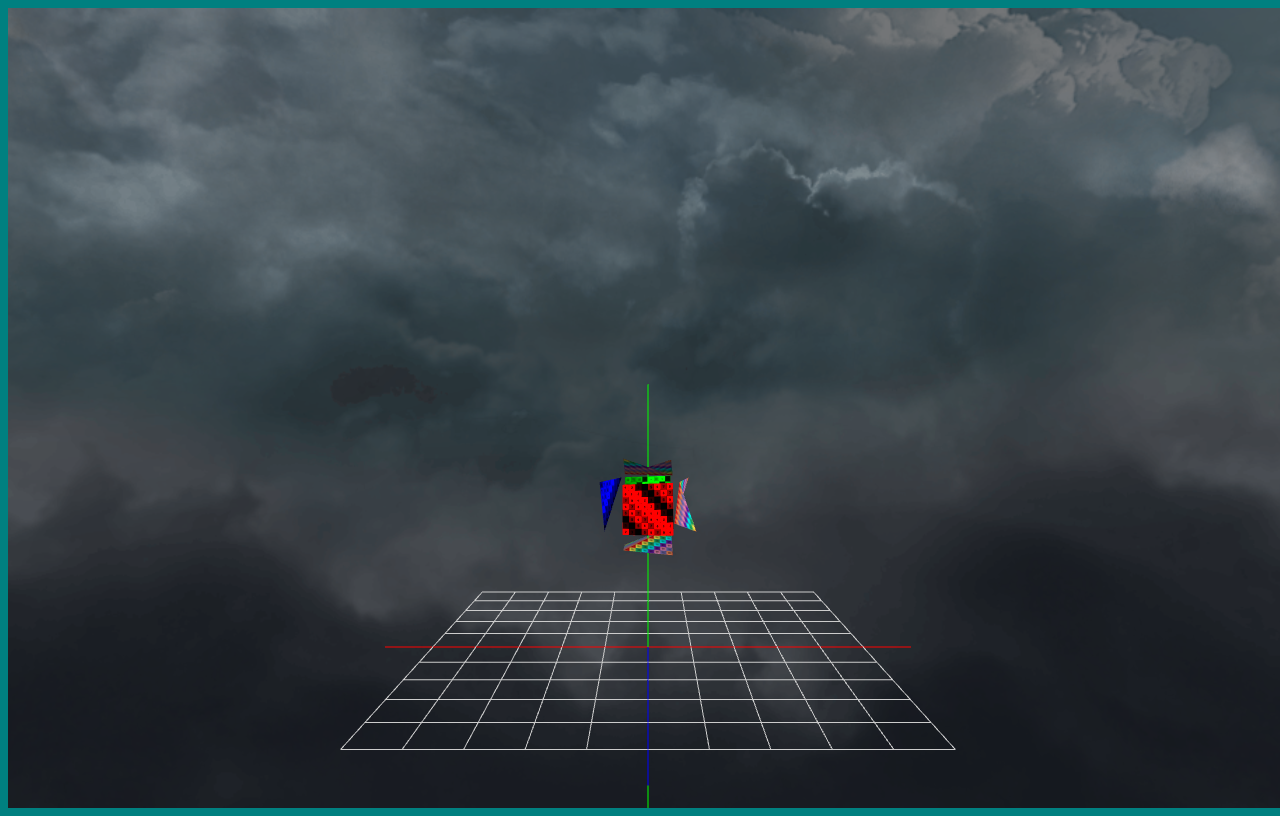
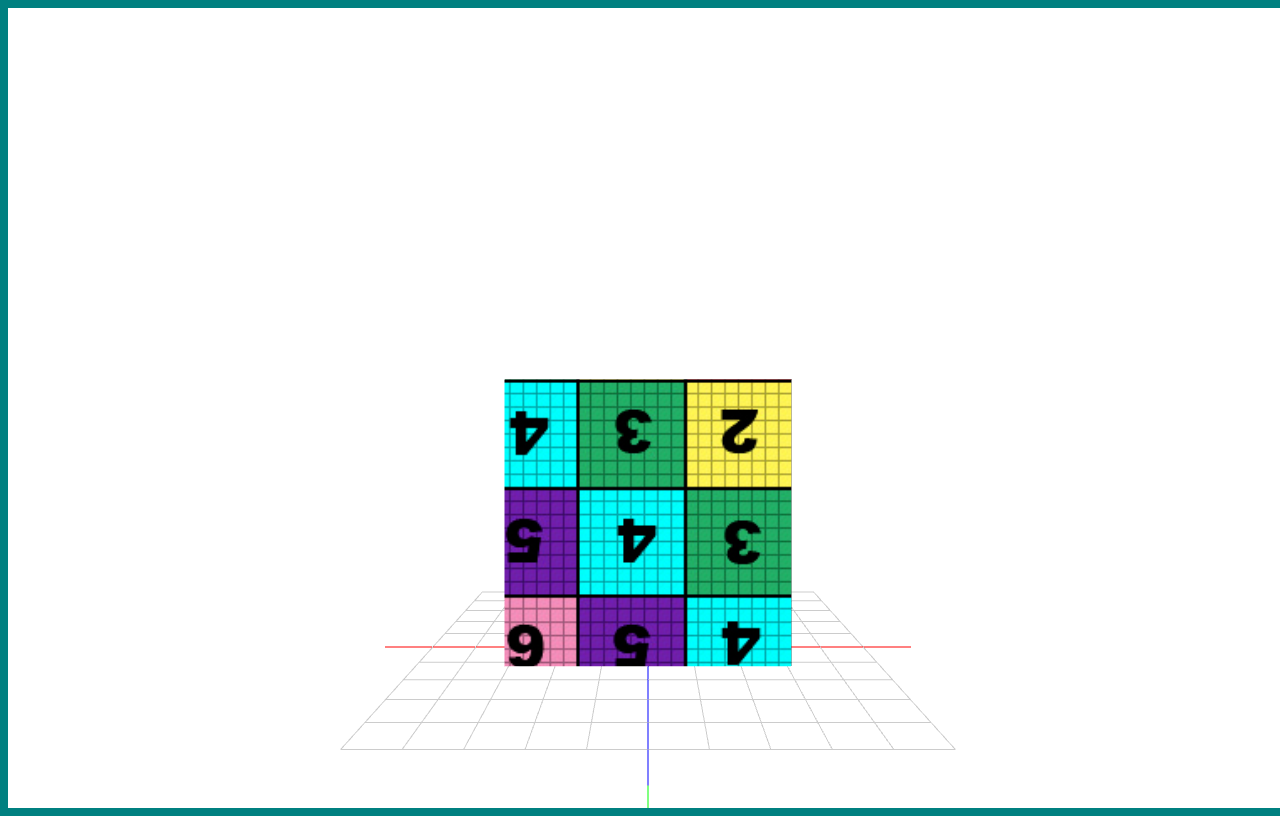
Before and after one commit to ccincotti3/FunWithWebGl, a website: page funWithWebGl/011/index.html in a window 1280 px wide. Drawn offline with Linux system fonts and the light colour scheme.

Commit message:
load obj cube!!

```diff
--- /dev/null
+++ b/funWithWebGl/011/ObjLoader.js
@@ -0,0 +1,114 @@
+class ObjLoader {
+  static domToMesh(gl, meshName,elmID,flipYUV) {
+    const d = ObjLoader.parseFromDom(elmID, flipYUV);
+    return gl.fCreateMeshVAO(meshName, ...d, 3)
+  }
+
+  // flipYUV is to flip uv since blender works opposite than what we would expect.
+  static parseFromDom(elmID, flipYUV) {
+    return ObjLoader.parseObjText(document.getElementById(elmID).innerHTML, flipYUV)
+  }
+
+  static parseObjText(txt, flipYUV) {
+    txt = txt.trim() + "\n"; // add newline to be able to access last line in the for loop
+
+    // Object files are compressed, we need to take this
+    // info and rebuilt in webgl
+
+    // Basically..
+    // aCache - save unique value of 3 components together in the event of repeat groups
+    // c## is what comes from the file
+    // f## is what we're actually going to rebuild in webgl
+    let line, // line text from obj file
+      itm, // line split into an array
+    //   ary, // Itm split into an array, used for faced decoding
+    //   ind, // used to calculated index of the cache arrays
+      isQuad = false, // Determine if face is a quad or not
+      aCache = [], // Cache Dictionary key = itm array element, val = final index of the vertice
+      cVert = [], // Cache Vertice array read from obj
+      cNorm = [], // Cache Normal array
+      cUV = [], // Cache UV array
+      fVert = [], // Final Index sorted Vertice Array
+      fNorm = [], // Final Index Sorted Normal Array
+      fUV = [], // Final Index Sorted UV Array
+      fIndex = [] // Final SortedIndex Array
+
+    let i; // iterator
+    let fIndexCnt = 0 // Final count of unique vertices
+    let posA = 0
+    let posB = txt.indexOf("\n", 0)
+
+    while(posB > posA) {
+      line = txt.substring(posA, posB).trim();
+
+      switch(line.charAt(0)){
+        // Cache Vertex Data for Index processing when going through face data
+        // Sample Data (x, y, z)
+        // v -1.000000 1.000000 1.000000
+        // vt 0.000000 0.666667
+        // vn 0.000000A 0.000000 -1.000000
+        case "v":
+          itm = line.split(" ");
+          itm.shift(); // remove "v"
+          switch(line.charAt(1)) {
+            case " ": cVert.push(parseFloat(itm[0]), parseFloat(itm[1]), parseFloat(itm[2]) ); break; // VERTEX
+            case "t": cUV.push(parseFloat(itm[0]), parseFloat(itm[1]) ); break; // UV
+            case "n": cNorm.push(parseFloat(itm[0]), parseFloat(itm[1]), parseFloat(itm[2]) ); break; // NORMAL
+          }
+          break;
+        case "f":
+          itm = line.split(" ");
+          itm.shift(); // remove "f"
+          isQuad = false;
+
+          for(i=0; i < itm.length; i++) {
+            //In the event the face is a quad
+            // if its a triangle the loop will go only to i=2
+            // We're going to go back 1, and create a second triangle.
+            // [0,1,2,2,3,0] remember a quad is 4 points with this index array (two triangles)
+            if(i === 3 && !isQuad) {
+              i = 2; //Last vertex in the first triangle is the start of the 2nd triangle in a quad.
+              isQuad = true;
+            }
+            //Has this vertex data been processed?
+            if(itm[i] in aCache) {
+              fIndex.push( aCache[itm[i]] ); //it has, add its index to the list
+            } else {
+              // New Unique vertex data, process it
+              const ary = itm[i].split("/")
+
+              //Parse Vertex Data and save final version ordered correctly by index
+              let ind = (parseInt(ary[0])-1)*3
+              fVert.push( cVert[ind], cVert[ind+1], cVert[ind+2]);
+
+              //Parse Normal Data and save final version ordered correctly by index
+              ind = (parseInt(ary[2])-1)*3
+              fNorm.push( cNorm[ind], cNorm[ind+1], cNorm[ind+2]);
+
+              //Parse Texture Data if available and save final version ordered correctly by index
+              if(ary[1] != "") { // if no texture, it's blank
+                ind = (parseInt(ary[1])-1) * 2;
+                fUV.push( cUV[ind], (!flipYUV) ? cUV[ind+1] : 1-cUV[ind+1]) // flip value = 1 minus that value
+              }
+
+              //Cache the vertex item value and its new index
+              //The idea is to create an index for each unique set of vertex data base on the face data
+              //So when the index is found, just add the index value without duplicating vertex, normal, and texture
+              aCache[ itm[i] ] = fIndexCnt
+              fIndex.push(fIndexCnt)
+              fIndexCnt++
+            }
+
+            //In a quad, the last vertex of the second triangle is the first vertex in the first triangle.
+            if(i === 3 && isQuad) { fIndex.push(aCache[itm[0]]) }
+          }
+          break;
+      }
+
+      //Get ready to parse the next line of the obj data
+      posA = posB+1;
+      posB = txt.indexOf("\n", posA)
+    }
+    return [fIndex, fVert, fNorm, fUV]
+  }
+}
--- a/funWithWebGl/011/gl.js
+++ b/funWithWebGl/011/gl.js
@@ -75,7 +75,7 @@ function GLInstance() {
   }
 
   // Turns arrays into GL buffers, then setup a VAO that will predefine the buffers to standard shader attributes.
-  gl.fCreateMeshVAO = function(name, aryInd, aryVert, aryNorm, aryUV) {
+  gl.fCreateMeshVAO = function(name, aryInd, aryVert, aryNorm, aryUV, vertLen) {
     const rtn = { drawMode: this.TRIANGLES }
 
     rtn.vao = this.createVertexArray();
@@ -85,7 +85,7 @@ function GLInstance() {
     //Set up vertices
     if(aryVert !== undefined && aryVert != null){
       rtn.bufVertices = this.createBuffer(); // create buffer
-      rtn.vertexComponentLen = 3; // How many floats make up a vertext
+      rtn.vertexComponentLen = vertLen || 3; // How many floats make up a vertext
       rtn.vertexCount = aryVert.length / rtn.vertexComponentLen; //How man vertices in the array
 
       // BAU, but now we are operating on the VAO.
@@ -94,7 +94,7 @@ function GLInstance() {
 
       // Remember, we are now operating on the bound VAO, since we bound it above
       this.enableVertexAttribArray(ATTR_POSITION_LOC);					//Enable the position attribute in the shader
-      this.vertexAttribPointer(ATTR_POSITION_LOC, 4, this.FLOAT, false, 0, 0);	//Set which buffer the attribute will pull its data from
+      this.vertexAttribPointer(ATTR_POSITION_LOC, rtn.vertexComponentLen, this.FLOAT, false, 0, 0);	//Set which buffer the attribute will pull its data from
     }
 
     // Now do for others
@@ -139,11 +139,10 @@ function GLInstance() {
 
 
     this.mMeshCache[name] = rtn;
-    console.log(rtn)
     return rtn;
   }
 
-  	//imgAry must be 6 elements long and images placed in the right order
+  //imgAry must be 6 elements long and images placed in the right order
   //RIGHT,LEFT,TOP,BOTTOM,BACK,FRONT
   gl.fLoadCubeMap = function(name,imgAry){
     if(imgAry.length != 6) return null;
--- a/funWithWebGl/011/index.html
+++ b/funWithWebGl/011/index.html
@@ -20,6 +20,7 @@
 <script src="Primatives.js"></script>
 <script src="Camera.js"></script>
 <script src="Shader_Extra.js"></script>
+<script src="ObjLoader.js"></script>
 <script>
     window.onload = () => {
         const gl = GLInstance().fFitScreen().fClear();
@@ -32,18 +33,6 @@
         const texture = document.getElementById("imgTex")
         gl.fLoadTexture("tex001", texture)
 
-        gl.fLoadCubeMap("skybox01", [
-            document.getElementById("cube01_right"), document.getElementById("cube01_left"),
-            document.getElementById("cube01_top"), document.getElementById("cube01_bottom"),
-            document.getElementById("cube01_back"), document.getElementById("cube01_front"),
-        ])
-
-        gl.fLoadCubeMap("skybox02", [
-            document.getElementById("cube02_right"), document.getElementById("cube02_left"),
-            document.getElementById("cube02_top"), document.getElementById("cube02_bottom"),
-            document.getElementById("cube02_back"), document.getElementById("cube02_front"),
-        ])
-
         // Setup Grid
         const gGridShader = new GridAxisShader(gl, gCamera.projectionMatrix)
         const gGridModel = Primatives.GridAxis.createModel(gl, true);
@@ -51,26 +40,17 @@
         const gShader = new TestShader(gl, gCamera.projectionMatrix)
             .setTexture(gl.mTextureCache["tex001"])
 
-        const gModel = Primatives.Cube.createModel(gl)
-        gModel.setPosition(0, 0.6, 0).setScale(0.2, 0.2, 0.2)
+        // const gModel = Primatives.Cube.createModel(gl)
+        // gModel.setPosition(0, 0.6, 0).setScale(0.2, 0.2, 0.2)
 
-        const gSkyMap = Primatives.Cube.createModel(gl, "Skymap", 10,10,10,0,0,0)
-        const gSkyMapShader = new SkymapShader(
-            gl, gCamera.projectionMatrix,
-            gl.mTextureCache["skybox01"],
-            gl.mTextureCache["skybox02"],
-        )
+        const gModel = new Model(ObjLoader.domToMesh(gl, "objCube", "obj_file", true))
+        gModel.setPosition(0,0.6,0).setScale(0.5,0.5,0.5)
 
         const RLoop = new RenderLoop(onRender).start();
 
         function onRender(dt) {
             gCamera.updateViewMatrix();
             gl.fClear();
-
-            gSkyMapShader.activate().preRender()
-                .setCameraMatrix(gCamera.getTranslatelessMatrix())
-                .setTime(performance.now())
-                .renderModel(gSkyMap)
 
             // This shader rendering order matters.
             // If gShader goes before, the grid can't be seen through.
@@ -79,9 +59,7 @@
                 .setCameraMatrix(gCamera.viewMatrix)
                 .renderModel(gGridModel.preRender())
 
-            gShader.activate()
-                .preRender()
-                .setTime(performance.now()) // for animations later
+            gShader.activate().preRender()
                 .setCameraMatrix(gCamera.viewMatrix)
                 .renderModel(gModel.preRender())
         }
@@ -190,22 +168,11 @@
     uniform mat4 uCameraMatrix;
     uniform mat4 uPMatrix;
 
-    uniform vec3 uColor[6];
-    uniform float uTime;
-
     out highp vec2 texCoord; // Interpolate UV values to the fragment shader
-    out lowp vec4 color;
-
-    vec3 warp(vec3 p){
-        // return p + 0.2 * abs(cos(uTime*0.002)) * a_norm;
-        // return p + 0.5 * abs(cos(uTime*0.003 + p.y)) * a_norm;
-       return p + 0.5 * abs(cos(uTime*0.003 + p.y + p.x + p.z * 2.0)) * a_norm;
-    }
 
     void main(void){
         texCoord = a_uv;
-        color = vec4(uColor[ int(a_position.w) ], 1.0);
-        gl_Position = uPMatrix * uCameraMatrix * uMVMatrix * vec4(warp(a_position.xyz), 1.0); // order counts!
+        gl_Position = uPMatrix * uCameraMatrix * uMVMatrix * vec4(a_position.xyz, 1.0); // order counts!
     }
 </script>
 
@@ -213,20 +180,13 @@
     precision mediump float;
 
     in vec4 color;
-
     in highp vec2 texCoord; // what pixel to pull from the texture
     uniform sampler2D uMainTex; // Holds the texture loaded into the GPU
 
     out vec4 finalColor;
 
     void main(void) { // weird that it's s,t but its just x,y
-        //finalColor = texture(uMainTex, vec2(texCoord.s, texCoord.t)); // Set color of the pixel at that UV location
-        //finalColor = color;
-        //finalColor = texture(uMainTex,texCoord);	//Just The Texture
-        //finalColor = color * texture(uMainTex,texCoord); //Mixing Texture and Color together
-        finalColor = color * texture(uMainTex,texCoord) * 1.5f; //Making the colors brighter
-        //finalColor = color + texture(uMainTex,texCoord); //Mixing the color and textures with addition,Dif effect
-        //finalColor = mix(color,texture(uMainTex,texCoord),0.8f); //Using mix func to fade between two pixel colors.
+        finalColor = texture(uMainTex, texCoord);
     }
 </script>
 
@@ -257,5 +217,53 @@
         finalColor = mix( texture(uDayTex, texCoord), texture(uNightTex, texCoord), abs(sin(uTime * 0.0005)) );
     }
 </script>
+<script id="obj_file" type="text/plain">
+    # Blender v2.83.4 OBJ File: ''
+    # www.blender.org
+    mtllib cube.mtl
+    o Cube
+    v 1.000000 1.000000 -1.000000
+    v 1.000000 -1.000000 -1.000000
+    v 1.000000 1.000000 1.000000
+    v 1.000000 -1.000000 1.000000
+    v -1.000000 1.000000 -1.000000
+    v -1.000000 -1.000000 -1.000000
+    v -1.000000 1.000000 1.000000
+    v -1.000000 -1.000000 1.000000
+    vt 0.333333 1.000000
+    vt 0.000000 1.000000
+    vt 0.000000 0.666667
+    vt 0.333333 0.666667
+    vt 0.000000 0.333333
+    vt 0.000000 0.000000
+    vt 0.333333 0.000000
+    vt 0.333333 0.333333
+    vt 0.333333 0.666667
+    vt 0.000000 0.333333
+    vt 0.333333 0.333333
+    vt 0.666667 0.333333
+    vt 0.666667 0.000000
+    vt 1.000000 0.000000
+    vt 1.000000 0.333333
+    vt 0.666667 0.333333
+    vt 0.666667 0.666667
+    vt 0.333333 0.333333
+    vt 0.333333 0.000000
+    vt 0.666667 0.000000
+    vn 0.0000 1.0000 0.0000
+    vn 0.0000 0.0000 1.0000
+    vn -1.0000 0.0000 0.0000
+    vn 0.0000 -1.0000 0.0000
+    vn 1.0000 0.0000 0.0000
+    vn 0.0000 0.0000 -1.0000
+    usemtl Material
+    s off
+    f 1/1/1 5/2/1 7/3/1 3/4/1
+    f 4/5/2 3/6/2 7/7/2 8/8/2
+    f 8/9/3 7/3/3 5/10/3 6/11/3
+    f 6/12/4 2/13/4 4/14/4 8/15/4
+    f 2/16/5 1/17/5 3/4/5 4/18/5
+    f 6/11/6 5/19/6 1/20/6 2/16/6
+</script>
 
 </html>
```
